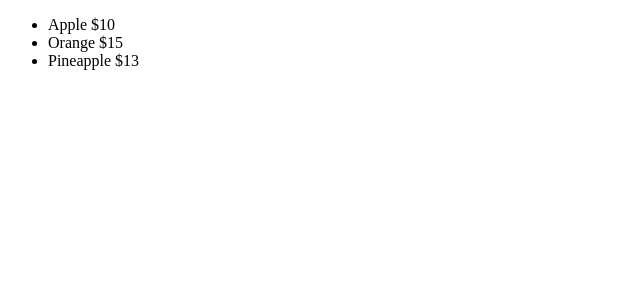
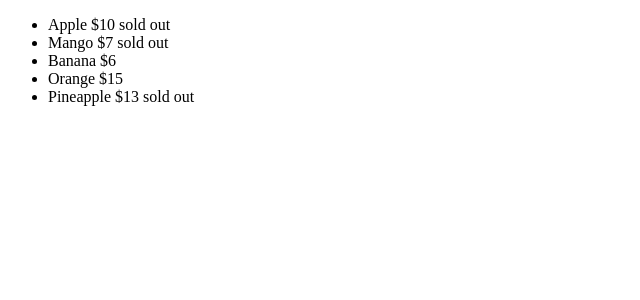
Before and after one commit to pavanuthsara/react-tutorial, a React (Vite) app in the folder reactproject1/: page / in a window 1280 px wide. Shown: the top 300 px of the page, without its empty margins (0-640 px from the left). Built offline with nearby package versions, Linux system fonts and the light colour scheme.

Commit message:
tutorial 20 : conditionally rendering a message using ternary

```diff
--- a/reactproject1/src/components/Fruit.jsx
+++ b/reactproject1/src/components/Fruit.jsx
@@ -1,14 +1,9 @@
-export default function Fruit({ name, price }) {
+export default function Fruit({ name, price, soldout }) {
   return (
     <>
-      {/* {name} ${price} */}
-      {price > 8 ? (
-        <li>
-          {name} ${price}
-        </li>
-      ) : (
-        ""
-      )}
+      <li>
+        {name} ${price} {soldout ? "sold out" : ""}
+      </li>
     </>
   );
 }
--- a/reactproject1/src/components/Fruits.jsx
+++ b/reactproject1/src/components/Fruits.jsx
@@ -2,18 +2,23 @@ import Fruit from "./Fruit";
 
 export default function Fruits() {
   const fruits = [
-    { name: "Apple", price: 10 },
-    { name: "Mango", price: 7 },
-    { name: "Banana", price: 6 },
-    { name: "Orange", price: 15 },
-    { name: "Pineapple", price: 13 },
+    { name: "Apple", price: 10, soldout: true },
+    { name: "Mango", price: 7, soldout: true },
+    { name: "Banana", price: 6, soldout: false },
+    { name: "Orange", price: 15, soldout: false },
+    { name: "Pineapple", price: 13, soldout: true },
   ];
 
   return (
     <div>
       <ul>
         {fruits.map((fruit) => (
-          <Fruit key={fruit.name} name={fruit.name} price={fruit.price} />
+          <Fruit
+            key={fruit.name}
+            name={fruit.name}
+            price={fruit.price}
+            soldout={fruit.soldout}
+          />
         ))}
       </ul>
     </div>
```
